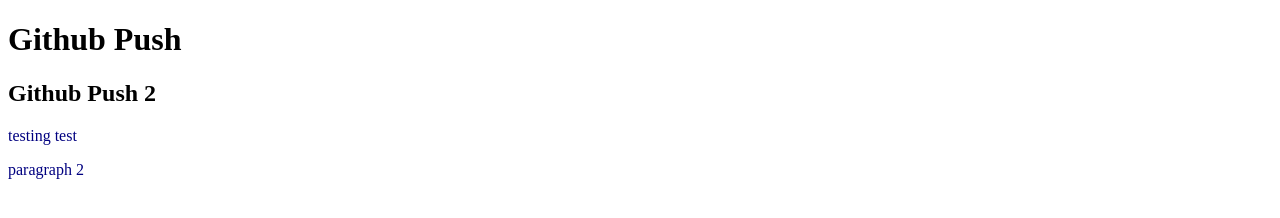
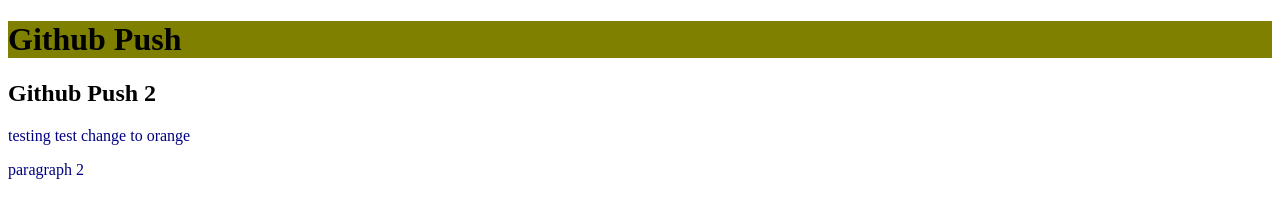
Before and after one commit to ZawwadUlSami/phero2, a plain HTML site: page index.html in a window 1280 px wide. Drawn offline with Linux system fonts and the light colour scheme.

Commit message:
made orange

```diff
--- a/index.html
+++ b/index.html
@@ -10,7 +10,7 @@
 <body>
     <h1>Github Push</h1>
     <h2>Github Push 2</h2>
-    <p>testing test </p>
+    <p>testing test change to orange </p>
     <p>paragraph 2</p>
 </body>
 </html>
--- a/style.css
+++ b/style.css
@@ -1,3 +1,10 @@
 p {
     color:navy;
 }
+
+h1{
+    background-color: olive;
+}
+h3{
+    color: orangered;
+}
```
